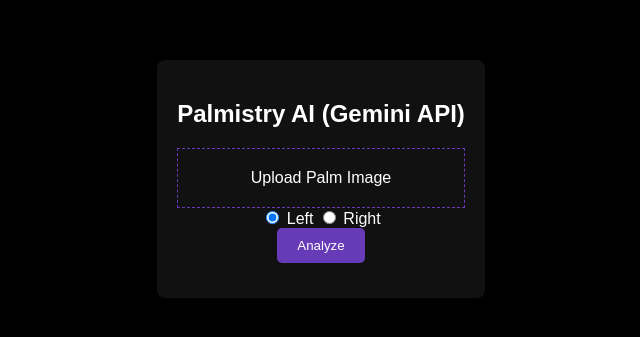
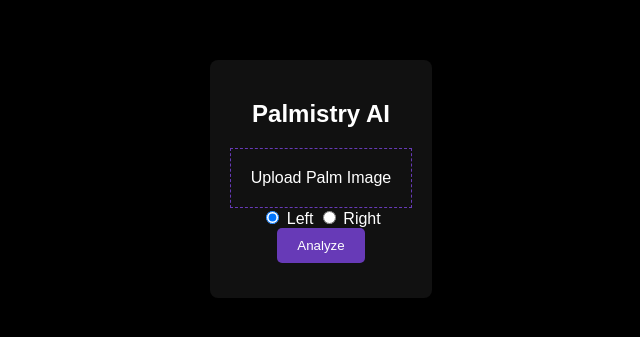
Before and after one commit to iamkkronly/astrology-kk1, a plain HTML site: page index.html in a window 1280 px wide. Shown: the part 229-566 px from the top of the page, without its empty margins (319-959 px from the left). Drawn offline with Linux system fonts and the light colour scheme.

Commit message:
Update index.html

```diff
--- a/index.html
+++ b/index.html
@@ -2,7 +2,7 @@
 <html lang="en">
 <head>
   <meta charset="UTF-8" />
-  <title>Gemini Palmistry Curl Style</title>
+  <title> Palmistry Kaustav Ray</title>
   <style>
     body { background: #000; color: #fff; display: flex; justify-content: center; align-items: center; height: 100vh; font-family: sans-serif; }
     .box { text-align: center; padding: 20px; background: #111; border-radius: 8px; max-width: 400px; }
@@ -13,7 +13,7 @@
 </head>
 <body>
   <div class="box">
-    <h2>Palmistry AI (Gemini API)</h2>
+    <h2>Palmistry AI</h2>
     <div onclick="fileInput.click()" style="border:1px dashed #673ab7; padding:20px; cursor:pointer;">Upload Palm Image</div>
     <input type="file" id="fileInput" accept="image/*">
     <img id="preview">
```
